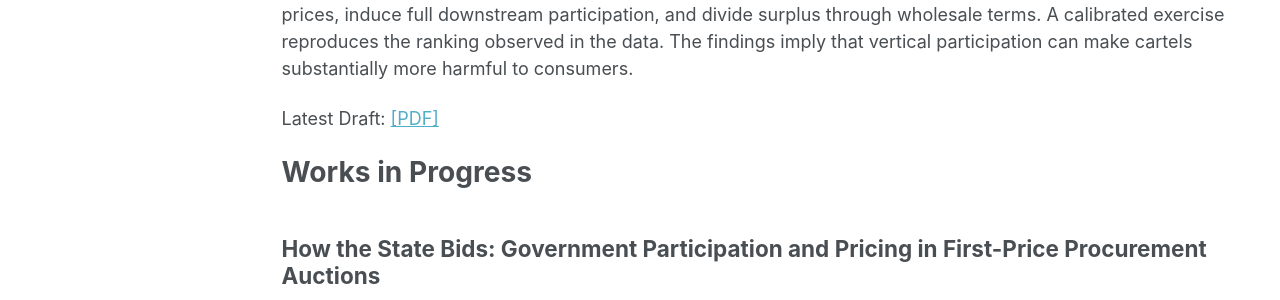
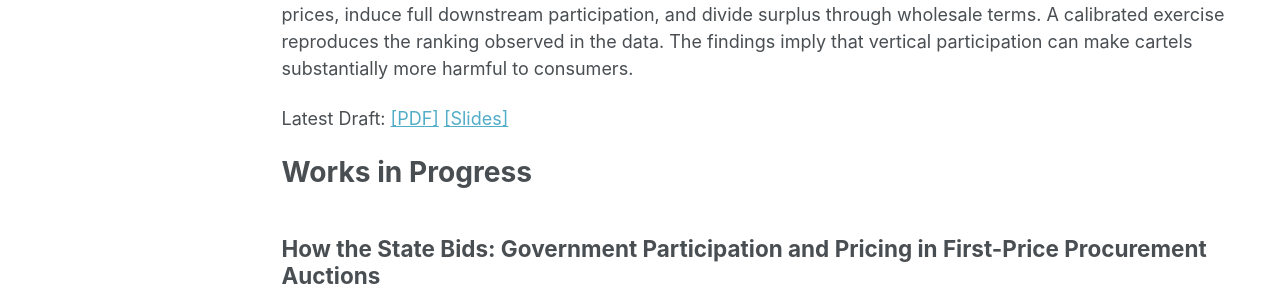
Before and after one commit to Bruno-Amat/Bruno-Amat.github.io, a Jekyll site: the page built from _pages/publications.md, in a window 1280 px wide and 1166 px high. Shown: the part 536-836 px from the top of the window. Built offline with Jekyll 4.4.1, drawn with Linux system fonts in a browser that asks for light colours; a style sheet for code colours, icons or effects is not loaded.

Commit message:
Update publications.md

```diff
--- a/_pages/publications.md
+++ b/_pages/publications.md
@@ -18,7 +18,7 @@ author_profile: true
 
 Abstract: Vertical coordination is often viewed as potentially efficiency-enhancing because it can align incentives across production stages. This paper shows that, in collusive environments, the same vertical links can amplify market power. I study eight Brazilian gasoline cartels using station-level weekly retail and wholesale prices, station characteristics, and legal records from CADE. A two-step matching difference-in-differences design shows that vertical cartels generate substantially larger increases in retail prices and retail markups than horizontal cartels, with weaker but consistent evidence of larger effects on wholesale markups. Small stations are especially affected under vertical cartels. I rationalize these findings with a model of capacity-constrained retail collusion with upstream participation. Horizontal retail cartels are limited by fringe capacity and the participation incentives of small retailers. Vertical cartels weaken the outside option of non-participants through discriminatory wholesale prices, induce full downstream participation, and divide surplus through wholesale terms. A calibrated exercise reproduces the ranking observed in the data. The findings imply that vertical participation can make cartels substantially more harmful to consumers.
 
-Latest Draft: <a href="https://bruno-amat.github.io/files/When_Wholesalers_Join_the_Cartel.pdf">[PDF]</a>
+Latest Draft: <a href="https://bruno-amat.github.io/files/When_Wholesalers_Join_the_Cartel.pdf">[PDF]</a>  <a href="https://bruno-amat.github.io/files/When_Wholesalers_Join_the_Cartel_slides.pdf">[Slides]</a>
 
 # Works in Progress
 
```
